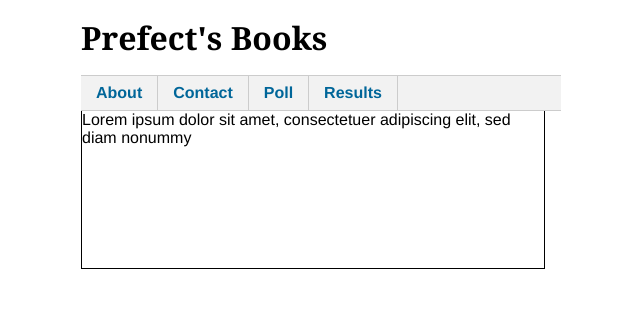
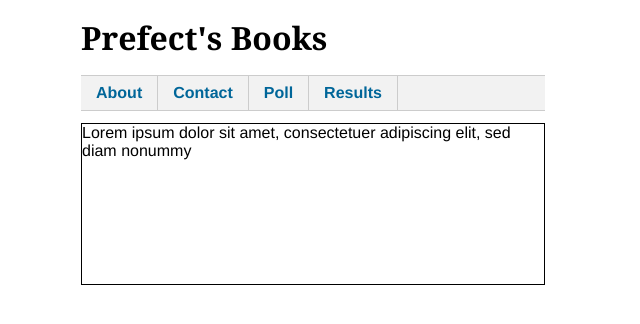
Before and after one commit to raputznik/web2-final, a PHP site: page / in a window 1280 px wide. Shown: the top 324 px of the page, without its empty margins (327-967 px from the left). Run offline with PHP 8.4, Linux system fonts and the light colour scheme.

Commit message:
Adjusted margins
Finally got the divs working how I wanted.

```diff
--- a/styles/styles.css
+++ b/styles/styles.css
@@ -24,16 +24,16 @@ body {
 
 }
 
-/*.navbar {
-	margin: 0 0em 0em 0em;
+.navbar {
+	margin: 0 0.5em 4em 0.5em;
 
 }
-*/
+
 .nav {
 	width: 100%;
 	float: left;
-	margin: 0 0.5em 0em 0.5em;
-	padding: 0;
+/*	margin: 0 0.5em 0em 0.5em;
+*/	padding: 0;
 	list-style: none;
 	background-color: #f2f2f2;
 	border-bottom: 1px solid #ccc;
```
